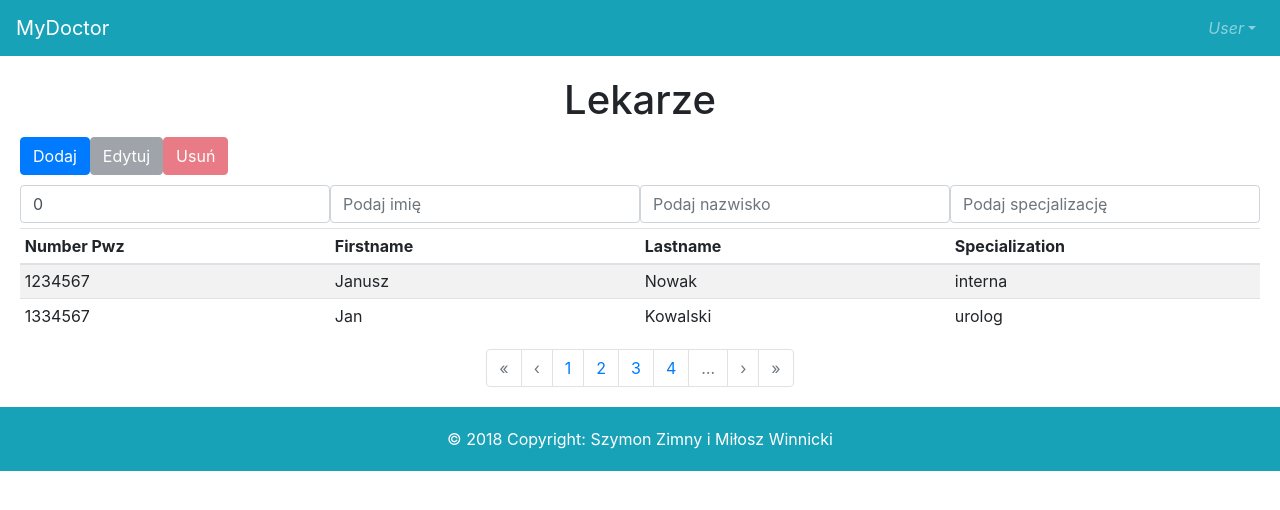
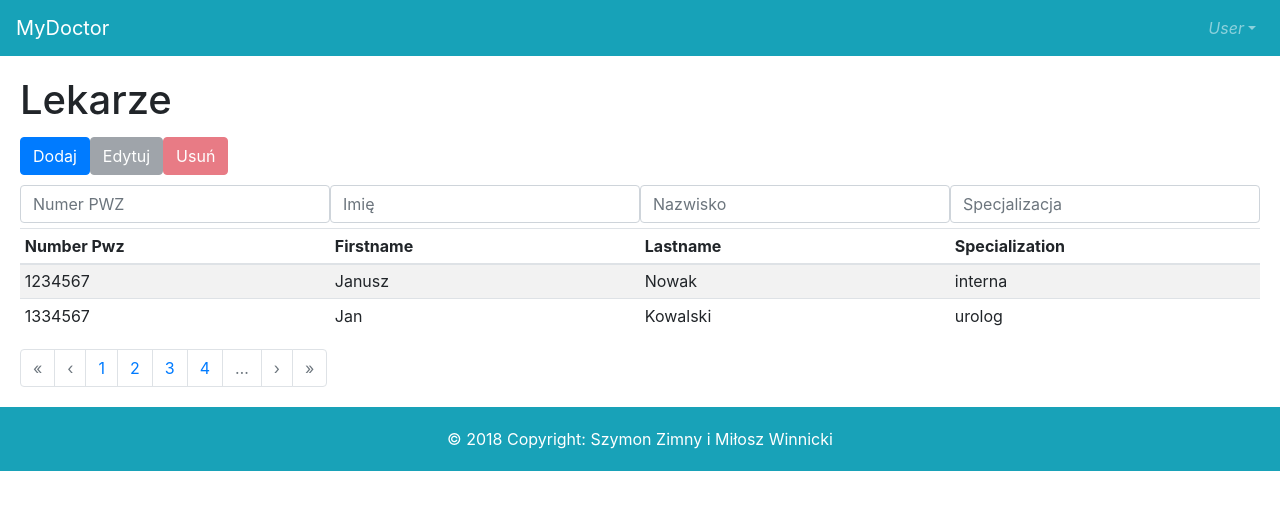
Before and after one commit to jash90/myDoctor-web, a Vue app: page /doctor in a window 1280 px wide. Shown: the top 510 px of the page. Built offline with nearby package versions, Linux system fonts and the light colour scheme.

Commit message:
add component

```diff
--- /dev/null
+++ b/src/components/Table.vue
@@ -0,0 +1,67 @@
+<template>
+  <div id="table">
+    <h1>{{title}}</h1>
+    <div class="searchBar">
+      <b-button variant="primary">Dodaj</b-button>
+      <b-button variant="secondary" disabled>Edytuj</b-button>
+      <b-button variant="danger" disabled>Usuń</b-button>
+    </div>
+    <div class="searchBar">
+      <b-form-input
+        v-for="(item, index)  in fields"
+        v-bind:key="index"
+        :type="item.type"
+        v-model="items[index]"
+        :placeholder="item.label"
+      ></b-form-input>
+    </div>
+    <b-table
+      selectable
+      select-mode="single"
+      @row-selected="rowSelected"
+      striped
+      hover
+      small
+      fixed
+      :items="items"
+      :fields="fields"
+    ></b-table>
+    <b-pagination v-model="id" :total-rows="totalRow" :per-page="perPage" class="my-0"></b-pagination>
+  </div>
+</template>
+
+<script>
+export default {
+  name: "Table",
+  props: {
+    title: String,
+    totalRow: Number,
+    perPage: Number,
+    fields: Object,
+    items: Array,
+    selectedRow: Object,
+    filtered: Array
+  },
+  methods: {
+    rowSelected(item) {
+      this.selectedRow = item;
+    }
+  }
+};
+</script>
+
+<style scoped>
+.searchBar {
+  display: flex;
+  width: 100%;
+  justify-content: flex-start;
+  align-items: flex-start;
+  padding: 5px 0px;
+}
+.button-container {
+  display: flex;
+  width: 100%;
+  justify-content: flex-end;
+  padding-right: 0px;
+}
+</style>
--- a/src/views/Doctor.vue
+++ b/src/views/Doctor.vue
@@ -1,6 +1,6 @@
 <template>
   <div id="doctor">
-    <h1>Lekarze</h1>
+    <!-- <h1>Lekarze</h1>
     <div class="searchBar">
       <b-button variant="primary">Dodaj</b-button>
       <b-button variant="secondary" disabled>Edytuj</b-button>
@@ -33,30 +33,44 @@
       :items="items"
       :fields="fields"
     ></b-table>
-    <b-pagination v-model="id" total-rows="10" per-page="1" class="my-0"></b-pagination>
+    <b-pagination v-model="id" total-rows="10" per-page="1" class="my-0"></b-pagination>-->
+    <Table
+      title="Lekarze"
+      :totalRow="10"
+      :perPage="1"
+      :fields="fields"
+      :items="items"
+      :selectedRow="selected"
+      :filtered="filtered"
+    />
   </div>
 </template>
 
 <script>
+import Table from "@/components/Table.vue";
 export default {
   name: "doctor",
-  components: {},
+  components: { Table },
   data: () => {
     return {
       fields: {
         numberPwz: {
+          id: 1,
           label: "Numer PWZ",
           sortable: true
         },
         firstname: {
+          id: 2,
           label: "Imię",
           sortable: true
         },
         lastname: {
+          id: 3,
           label: "Nazwisko",
           sortable: true
         },
         specialization: {
+          id: 4,
           label: "Specjalizacja",
           sortable: true
         }
@@ -75,10 +89,7 @@ export default {
           specialization: "urolog"
         }
       ],
-      selectedNumber: 0,
-      selectedFirstname: "",
-      selectedLastname: "",
-      selectedSpecialization: "",
+      filtered: ["", "", "", ""],
       selected: []
     };
   },
```
